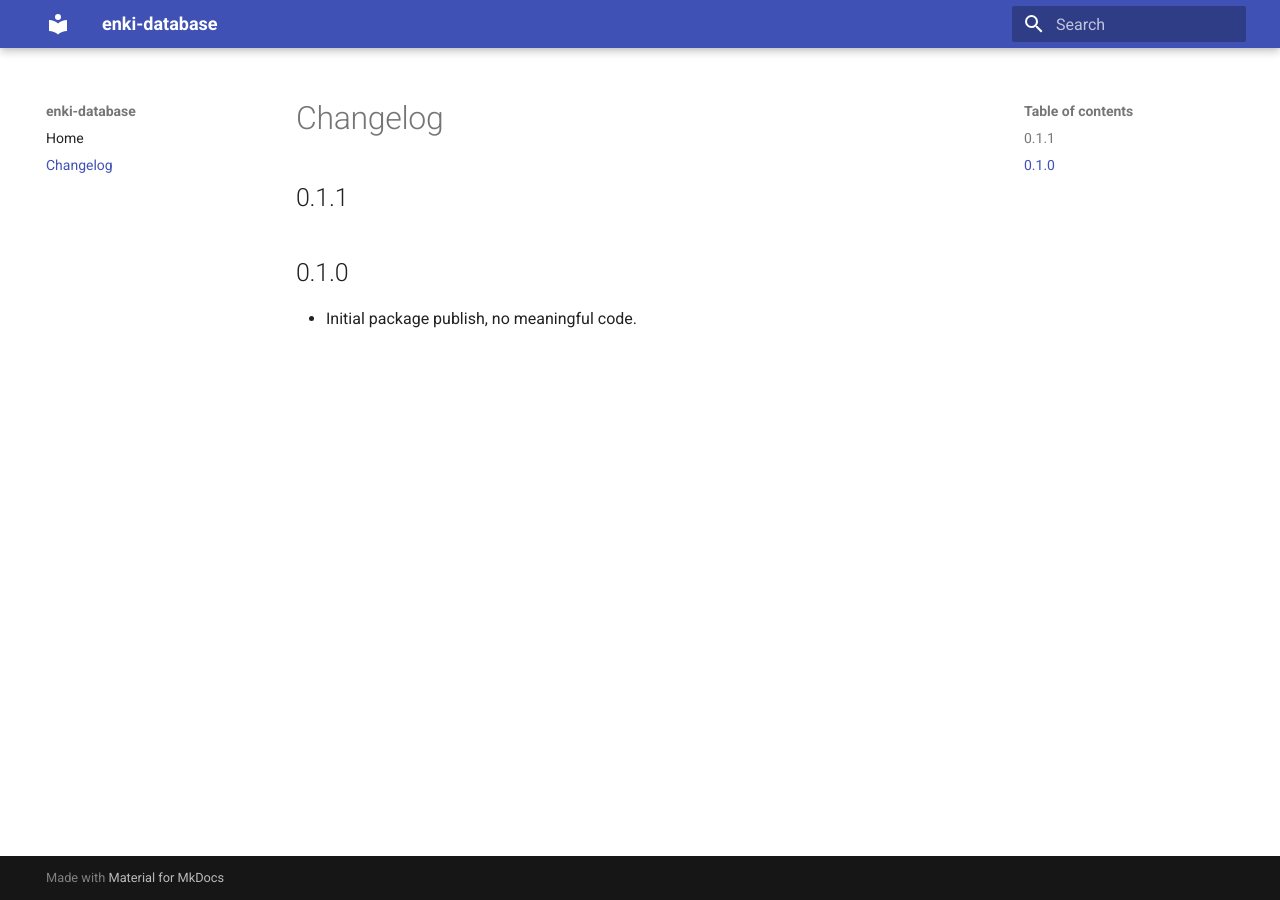
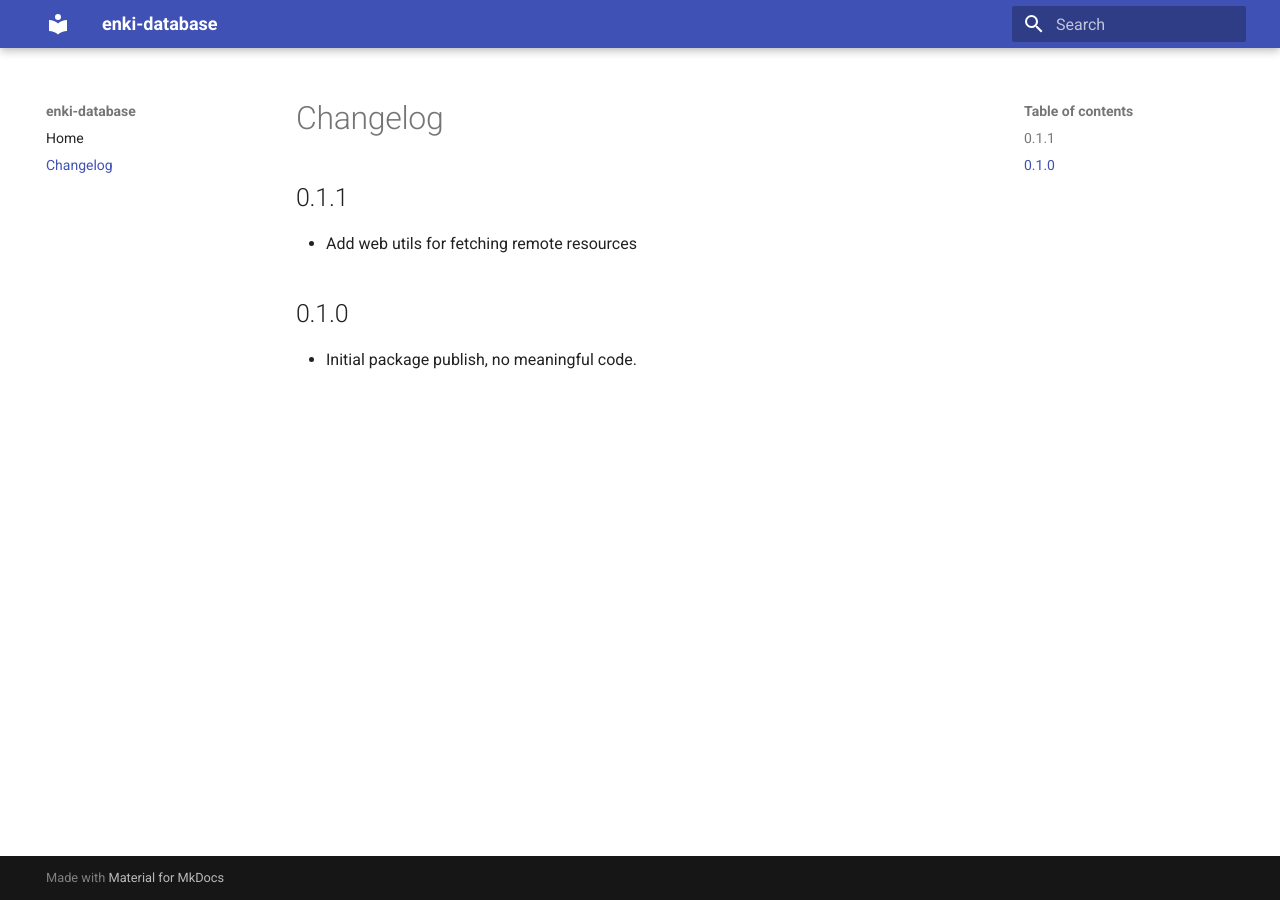
Before and after one commit to harttraveller/enki-database, an MkDocs documentation site: the page built from docs/changelog.md, in a window 1280 px wide. Built offline with MkDocs 1.6.1 and Material for MkDocs 9.7.7, drawn with Linux system fonts in a browser that asks for light colours.

Commit message:
docs/changelog: update

```diff
--- a/docs/changelog.md
+++ b/docs/changelog.md
@@ -2,7 +2,7 @@
 
 ## 0.1.1
 
-<!-- todo: Add web utils for fetching remote resources -->
+- Add web utils for fetching remote resources
 
 ## 0.1.0
 
```
